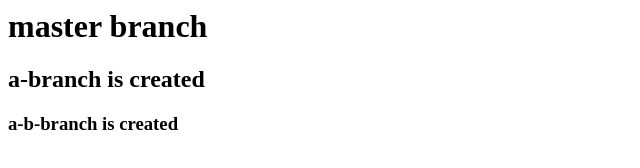
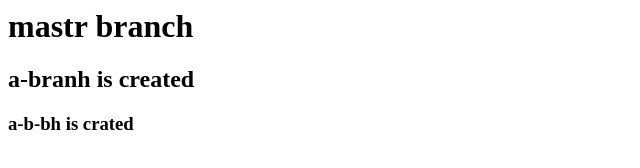
Before and after one commit to kpspavan/pracrice, a plain HTML site: page index.html in a window 1280 px wide. Shown: the whole page, without its empty margins (0-640 px from the left). Drawn offline with Linux system fonts and the light colour scheme.

Commit message:
changes done

```diff
--- a/index.html
+++ b/index.html
@@ -1,5 +1,5 @@
 <body>
-  <h1>master branch</h1>
-  <h2>a-branch is created</h2>
-  <h3>a-b-branch is created</h3>
+  <h1>mastr branch</h1>
+  <h2>a-branh is created</h2>
+  <h3>a-b-bh is crated</h3>
 </body>
```
